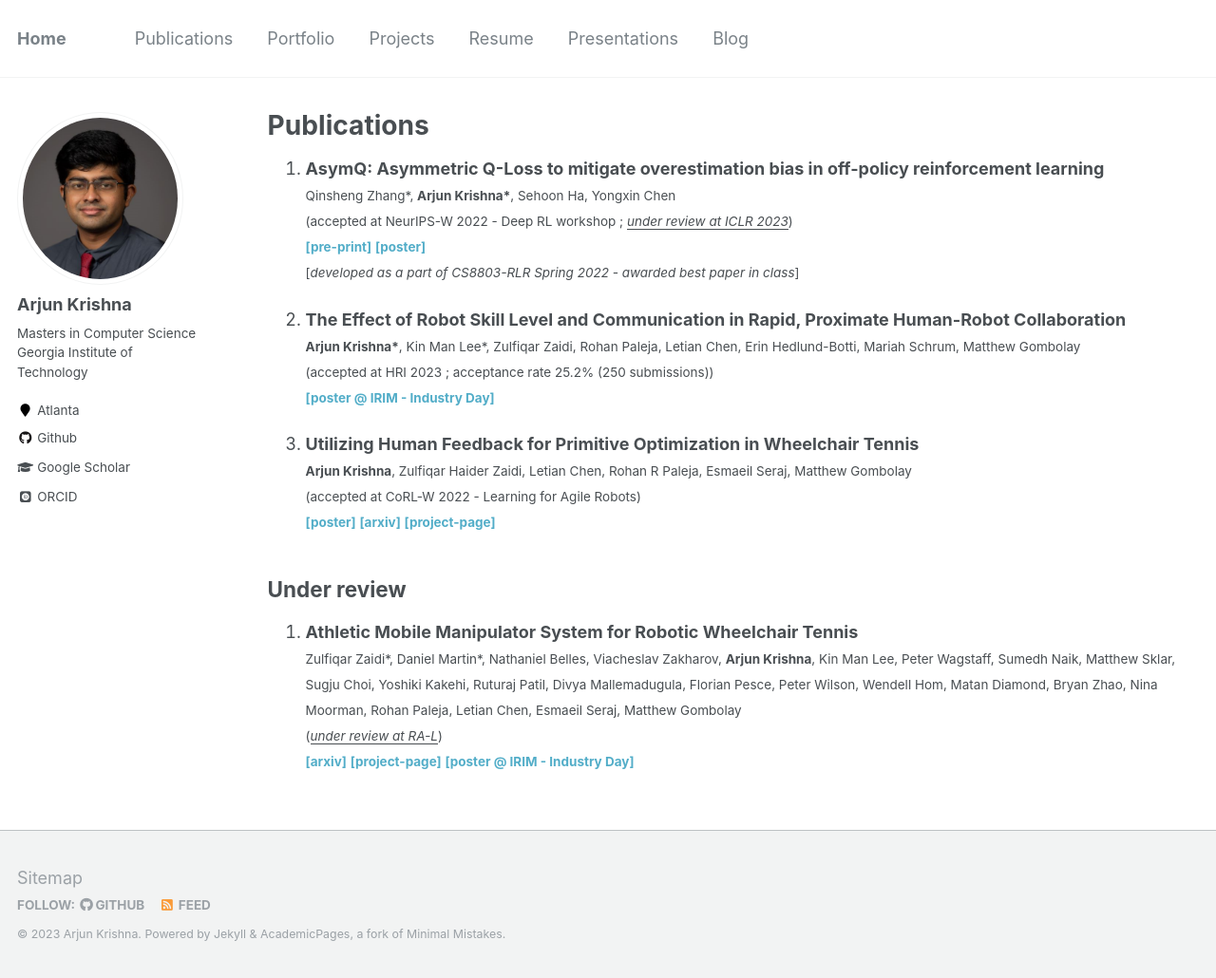
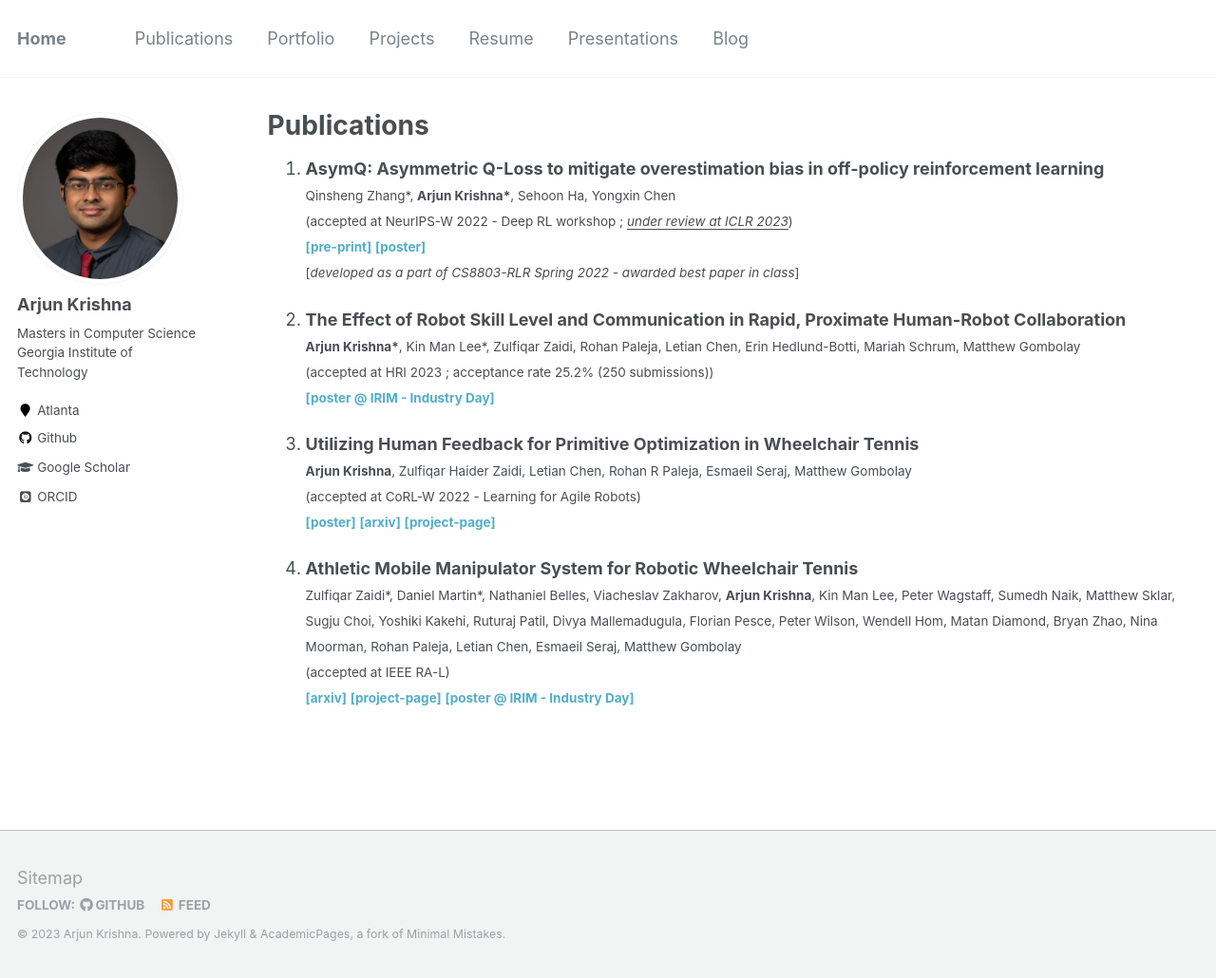
Before and after one commit to arjun-krishna/arjun-krishna.github.io, a Jekyll site: the page built from _pages/publications.md, in a window 1280 px wide and 1030 px high. Shown: the whole window at 95% size. Built offline with Jekyll 4.4.1, drawn with Linux system fonts in a browser that asks for light colours; some web fonts are replaced.

Commit message:
update IEEE RA-L acceptance

```diff
--- a/_pages/publications.md
+++ b/_pages/publications.md
@@ -27,11 +27,9 @@ author_profile: true
    (accepted at CoRL-W 2022 - Learning for Agile Robots)<br/>
    [**[poster]**](/files/poster-ESTHER-ProMP.png) [**[arxiv]**](https://arxiv.org/abs/2212.14403) [**[project-page]**](/project/promp_utilize_feedback)</small>
 
-## Under review
-
 1. <b>Athletic Mobile Manipulator System for Robotic Wheelchair Tennis</b> <br/>
    <small>Zulfiqar Zaidi\*, Daniel Martin\*, Nathaniel Belles, Viacheslav Zakharov, <b>Arjun Krishna</b>, Kin Man Lee, Peter Wagstaff, Sumedh Naik, Matthew Sklar, Sugju Choi, Yoshiki Kakehi, Ruturaj Patil, Divya Mallemadugula, Florian Pesce, Peter Wilson, Wendell Hom, Matan Diamond, Bryan Zhao, Nina Moorman, Rohan Paleja, Letian Chen, Esmaeil Seraj, Matthew Gombolay <br/>
-   (<i><u>under review at RA-L</u></i>)<br/>
+   (accepted at IEEE RA-L)<br/>
    [**[arxiv]**](https://arxiv.org/abs/2210.02517v1) [**[project-page]**](https://core-robotics-lab.github.io/Wheelchair-Tennis-Robot/) [**[poster @ IRIM - Industry Day]**](/files/poster-IRIM-ESTHER.png)</small>
 
 
```
